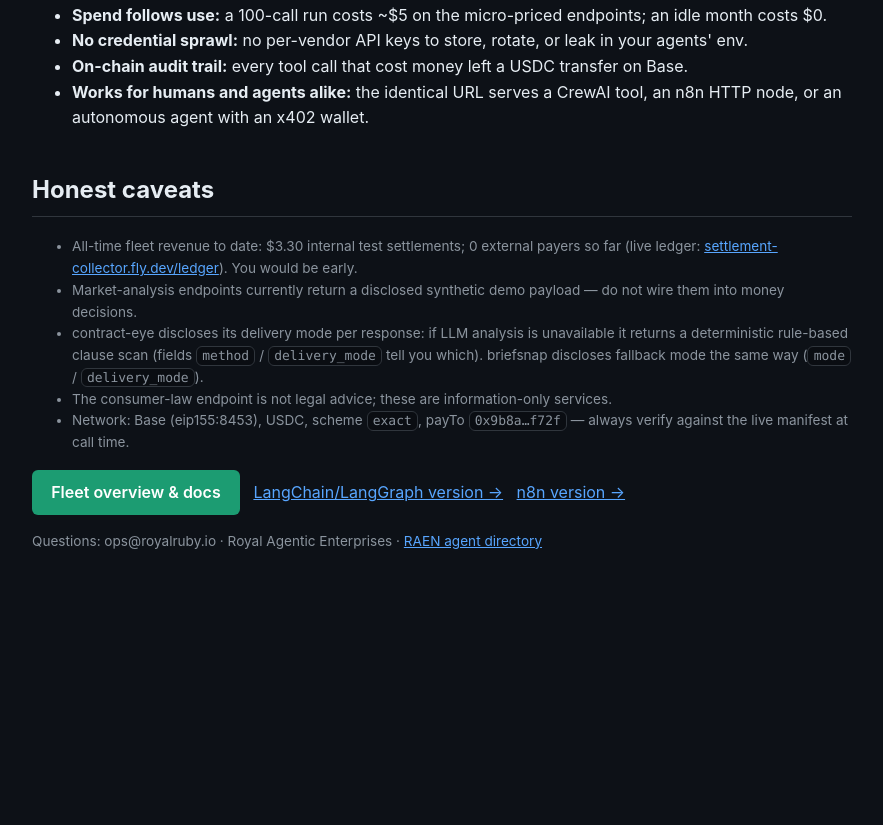
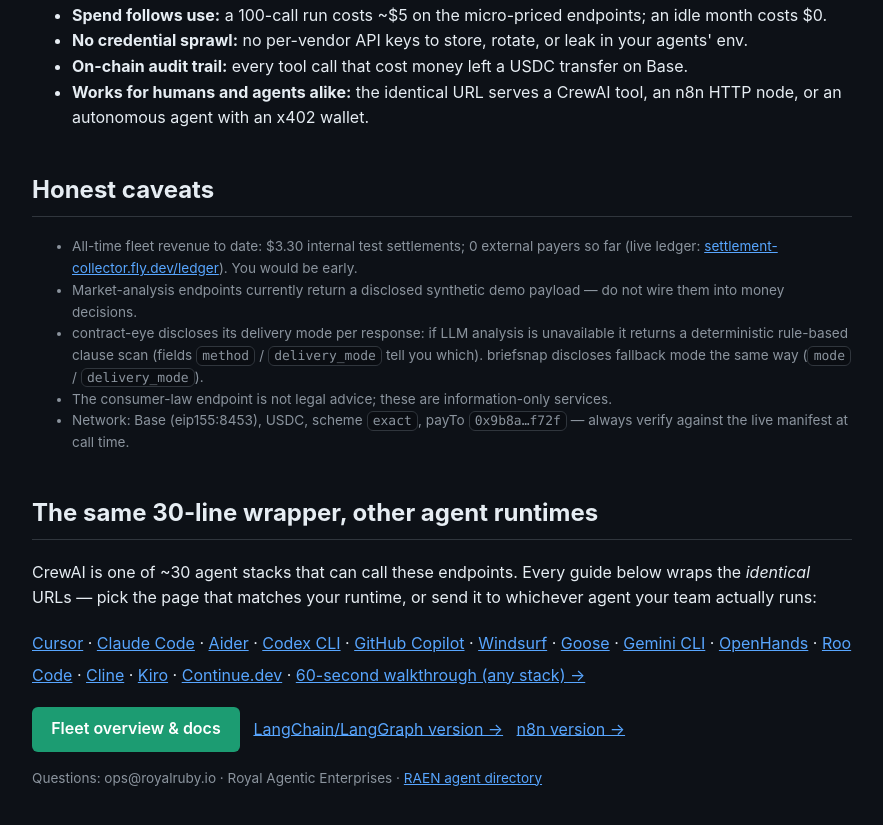
Before and after one commit to bshelby88/raen-agent-directory, a plain HTML site: page crewai-agents.html in a window 1280 px wide. Shown: the part 4567-5392 px from the top of the page, without its empty margins (198-1081 px from the left). Before the commit the page ends 5197 px from the top, so only its background shows below. Drawn offline with Linux system fonts and the light colour scheme.

Commit message:
crewai-agents: add below-fold cross-link block to sibling agent-runtime pages (class-c conversion, A/B harness untouched)

```diff
--- a/crewai-agents.html
+++ b/crewai-agents.html
@@ -149,6 +149,25 @@ class ContractRiskTool(BaseTool):
 <li>Network: Base (eip155:8453), USDC, scheme <code>exact</code>, payTo <code>0x9b8a…f72f</code> — always verify against the live manifest at call time.</li>
 </ul>
 
+<h2>The same 30-line wrapper, other agent runtimes</h2>
+<p>CrewAI is one of ~30 agent stacks that can call these endpoints. Every guide below wraps the <em>identical</em> URLs — pick the page that matches your runtime, or send it to whichever agent your team actually runs:</p>
+<p style="line-height:2">
+<a href="https://bshelby88.github.io/raen-agent-directory/cursor-agents.html">Cursor</a> ·
+<a href="https://bshelby88.github.io/raen-agent-directory/claude-code-agents.html">Claude Code</a> ·
+<a href="https://bshelby88.github.io/raen-agent-directory/aider-agents.html">Aider</a> ·
+<a href="https://bshelby88.github.io/raen-agent-directory/codex-cli-agents.html">Codex CLI</a> ·
+<a href="https://bshelby88.github.io/raen-agent-directory/copilot-agents.html">GitHub Copilot</a> ·
+<a href="https://bshelby88.github.io/raen-agent-directory/windsurf-agents.html">Windsurf</a> ·
+<a href="https://bshelby88.github.io/raen-agent-directory/goose-agents.html">Goose</a> ·
+<a href="https://bshelby88.github.io/raen-agent-directory/gemini-cli-agents.html">Gemini CLI</a> ·
+<a href="https://bshelby88.github.io/raen-agent-directory/openhands-agents.html">OpenHands</a> ·
+<a href="https://bshelby88.github.io/raen-agent-directory/roo-code-agents.html">Roo Code</a> ·
+<a href="https://bshelby88.github.io/raen-agent-directory/cline-agents.html">Cline</a> ·
+<a href="https://bshelby88.github.io/raen-agent-directory/kiro-agents.html">Kiro</a> ·
+<a href="https://bshelby88.github.io/raen-agent-directory/continue-dev-agents.html">Continue.dev</a> ·
+<a href="https://bshelby88.github.io/raen-agent-directory/try-raen.html">60-second walkthrough (any stack) →</a>
+</p>
+
 <p>
 <a class="btn" href="https://raen.royalruby.io">Fleet overview &amp; docs</a>
 &nbsp; <a href="https://bshelby88.github.io/raen-agent-directory/langchain-agents.html">LangChain/LangGraph version →</a>
```
